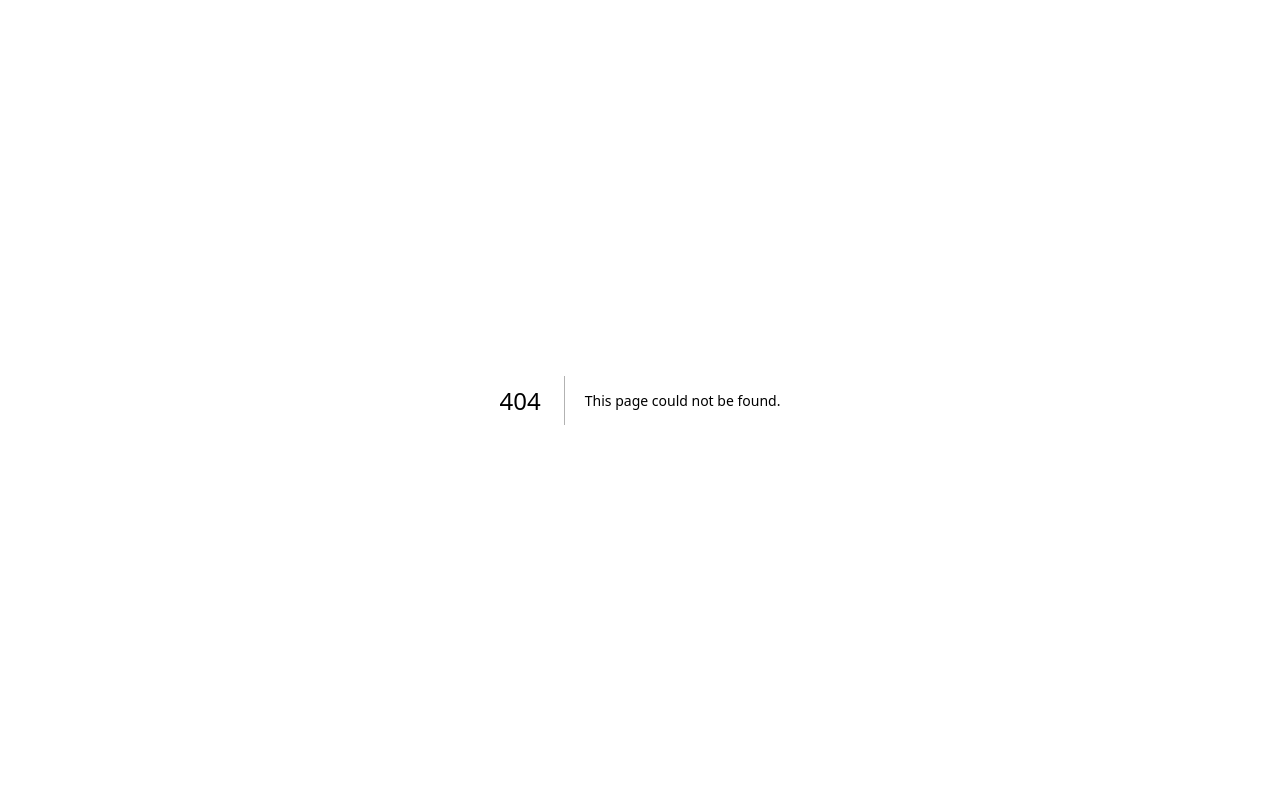
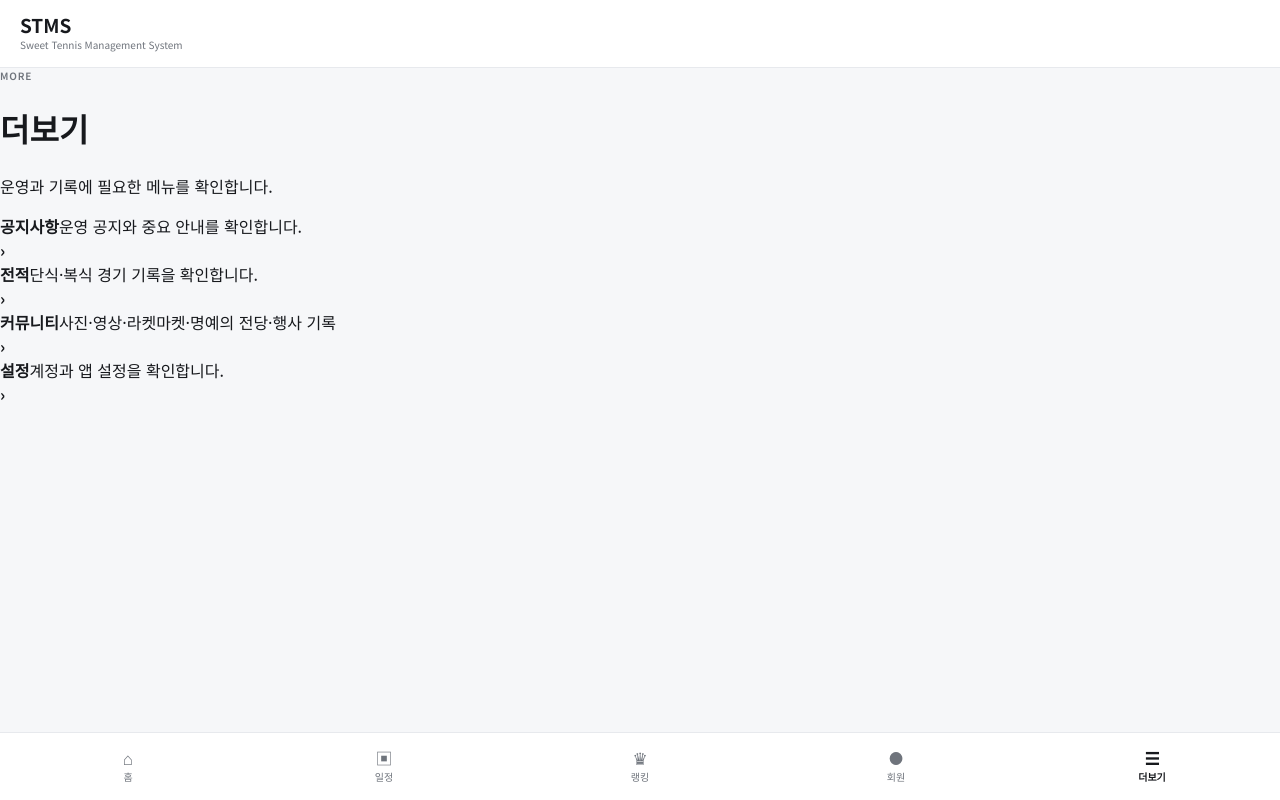
Before and after one commit to Daltematch/Daltematch, a Next.js app: page /more in a window 1280 px wide. Before the commit this address had no page. Built offline with nearby package versions, Linux system fonts and the light colour scheme.

Commit message:
Add STMS more route

```diff
--- /dev/null
+++ b/app/more/page.tsx
@@ -0,0 +1,44 @@
+import Link from "next/link";
+import BottomNav from "@/components/BottomNav";
+
+const menus = [
+  ["공지사항", "운영 공지와 중요 안내를 확인합니다.", "/notice"],
+  ["전적", "단식·복식 경기 기록을 확인합니다.", "/record"],
+  ["커뮤니티", "사진·영상·라켓마켓·명예의 전당·행사 기록", "/community"],
+  ["설정", "계정과 앱 설정을 확인합니다.", "/settings"],
+];
+
+export default function MorePage() {
+  return (
+    <main className="stms-shell">
+      <header className="topbar">
+        <div>
+          <div className="brand">STMS</div>
+          <div className="brand-subtitle">Sweet Tennis Management System</div>
+        </div>
+      </header>
+
+      <div className="page-main">
+        <div className="page-heading">
+          <p className="eyebrow">MORE</p>
+          <h1>더보기</h1>
+          <p>운영과 기록에 필요한 메뉴를 확인합니다.</p>
+        </div>
+
+        <section className="page-stack">
+          {menus.map(([title, description, href]) => (
+            <Link className="menu-card" href={href} key={title}>
+              <div>
+                <strong>{title}</strong>
+                <span>{description}</span>
+              </div>
+              <b>›</b>
+            </Link>
+          ))}
+        </section>
+      </div>
+
+      <BottomNav active="더보기" />
+    </main>
+  );
+}
```
